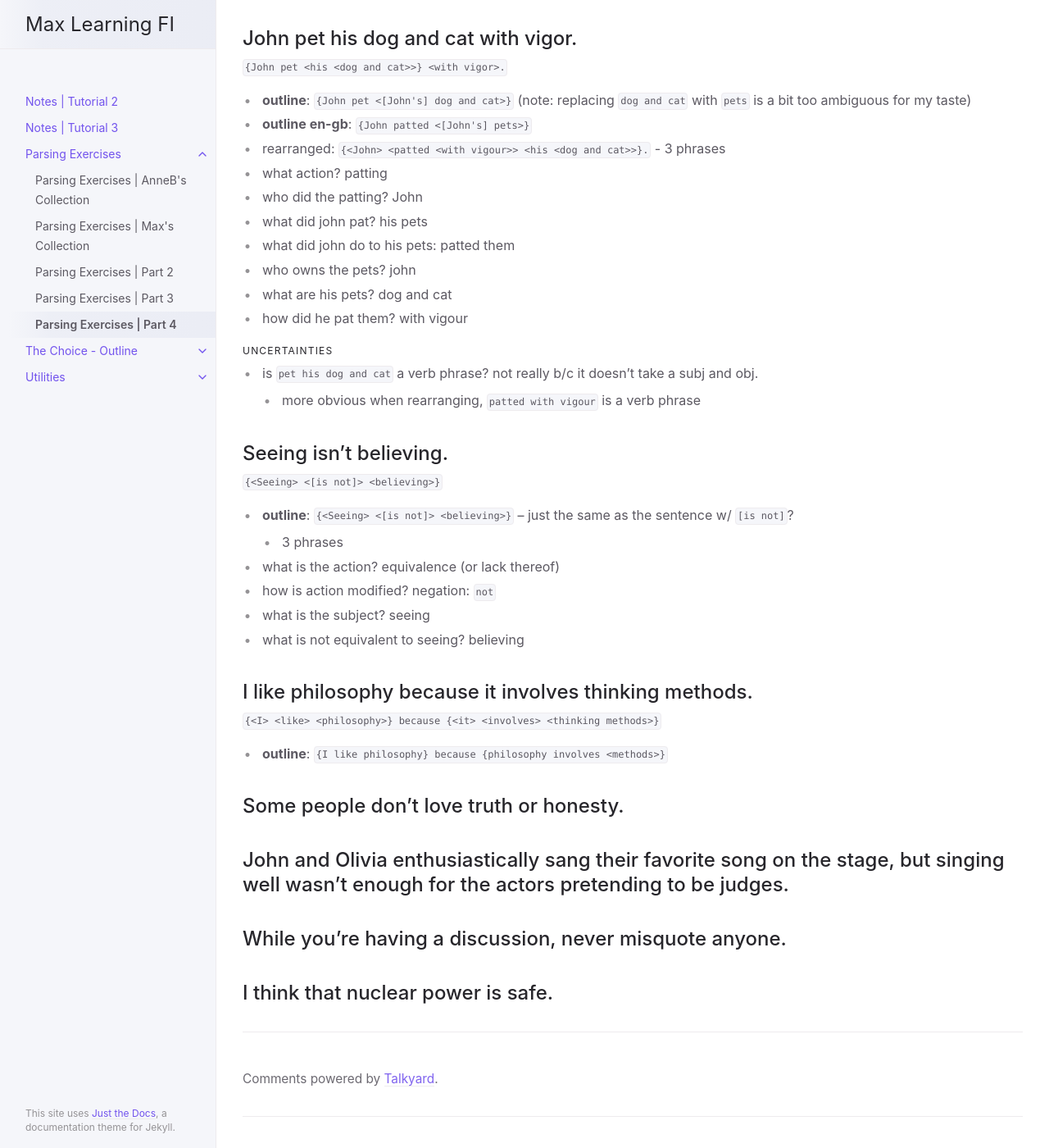
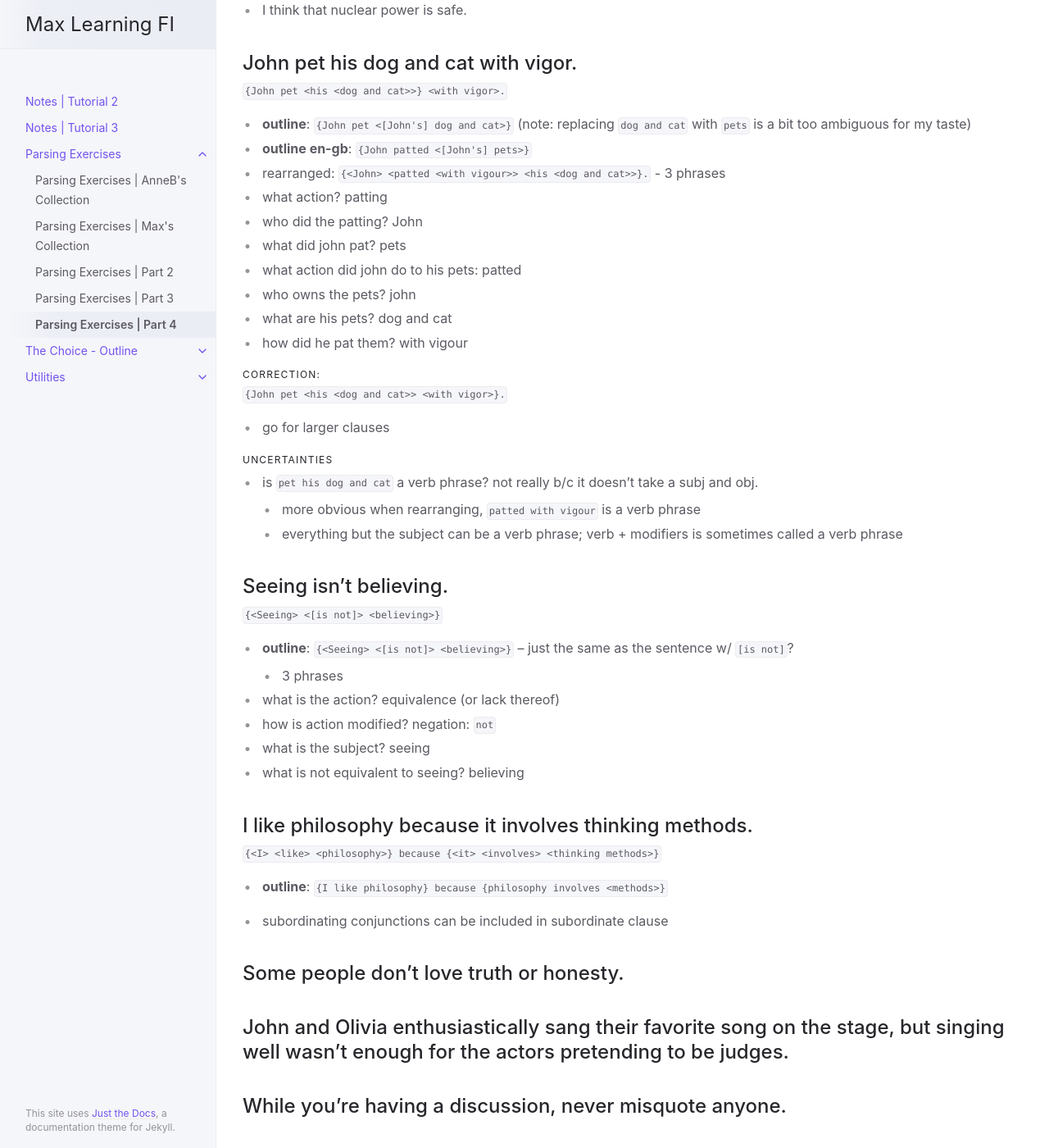
Before and after one commit to curi/fi, a Jekyll site: the page built from docs/ex-parsing/04-ex.md, in a window 1280 px wide and 1400 px high, scrolled down 870 px. Shown: the whole window at 82% size. Built offline with Jekyll 4.4.1, drawn with Linux system fonts in a browser that asks for light colours.

Commit message:
updates from today's tutorial and fallibleideas.github.io idea-tree

```diff
--- a/docs/ex-parsing/04-ex.md
+++ b/docs/ex-parsing/04-ex.md
@@ -29,16 +29,23 @@ date: 2020-06-30
 * rearranged: `{<John> <patted <with vigour>> <his <dog and cat>>}.` - 3 phrases
 * what action? patting
 * who did the patting? John
-* what did john pat? his pets
-* what did john do to his pets: patted them
+* what did john pat? pets
+* what action did john do to his pets: patted
 * who owns the pets? john
 * what are his pets? dog and cat
 * how did he pat them? with vigour
+
+#### correction:
+
+`{John pet <his <dog and cat>> <with vigor>}.`
+
+* go for larger clauses
 
 #### uncertainties
 
 * is `pet his dog and cat` a verb phrase? not really b/c it doesn't take a subj and obj.
   * more obvious when rearranging, `patted with vigour` is a verb phrase
+  * everything but the subject can be a verb phrase; verb + modifiers is sometimes called a verb phrase
 
 ## Seeing isn’t believing.
 
@@ -57,6 +64,8 @@ date: 2020-06-30
 
 * **outline**: `{I like philosophy} because {philosophy involves <methods>}`
 
+* subordinating conjunctions can be included in subordinate clause
+
 ## Some people don’t love truth or honesty.
 
 
```
Also changed, not shown: docs/books/the-choice/index.md (+1 -1 lines), 2 other files.
